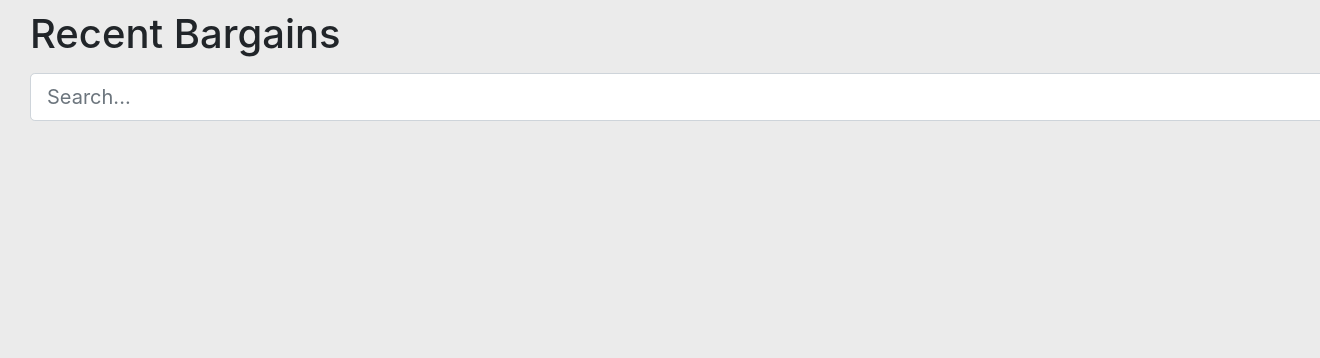
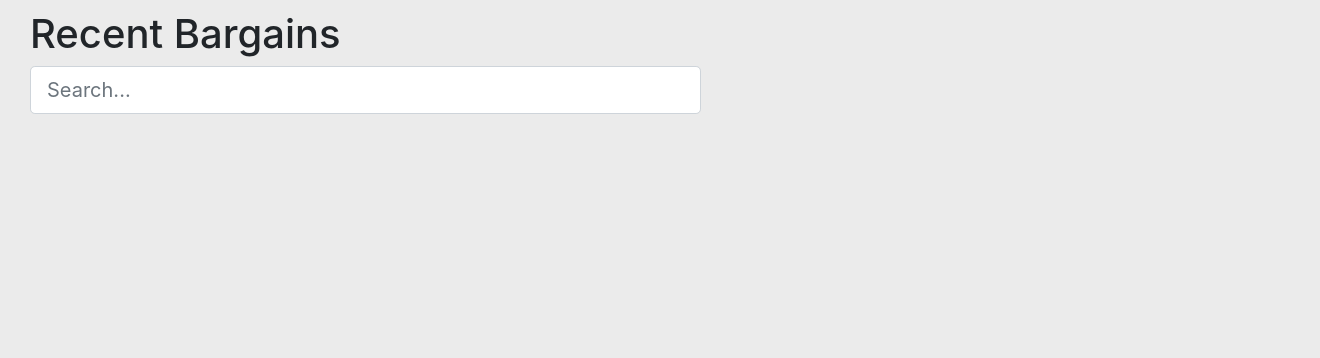
Before and after one commit to Flumm3ry/OzbargainWebscraper, a Flask app: template templates/home.html in a window 1320 px wide; the page is wider, and only the part inside the window is pictured. Shown: the part 62-420 px from the top of that part. Run offline with Flask 2, Linux system fonts and the light colour scheme; the template is opened without the code that fills it, so the values that code supplies are empty; parts of the project's set-up code (start-up, migrations or seed data) failed here and were passed over; some libraries are stand-ins or nearby versions.

Commit message:
Changed search bar so it no longer goes off the screen

```diff
--- a/static/css/main.css
+++ b/static/css/main.css
@@ -13,11 +13,7 @@ body{
 	padding-bottom: 40px;
 }
 
-.card, #searchBar{
+.card{
 	margin: 15px 30px 15px;
 	z-index: 99;
 }
-
-#searchBar{
-	margin: 15px 30px 15px;
-}
--- a/templates/home.html
+++ b/templates/home.html
@@ -24,7 +24,9 @@
 {% block body_content %}
 
 	<h1 class="myTitle">Recent Bargains</h1>
-	<input class="form-control form-control-lg" id="searchBar" type="text" placeholder="Search..." aria-label="Search..." onkeyup="searchFunction()"/>
+	<form class="form-inline">
+		  <input class="form-control form-control-lg mr-3 w-75" id="searchBar" type="text" placeholder="Search..." aria-label="Search" onkeyup="searchFunction()">
+	</form>
 	{{ table|safe }}
 
 {% endblock %}
```
